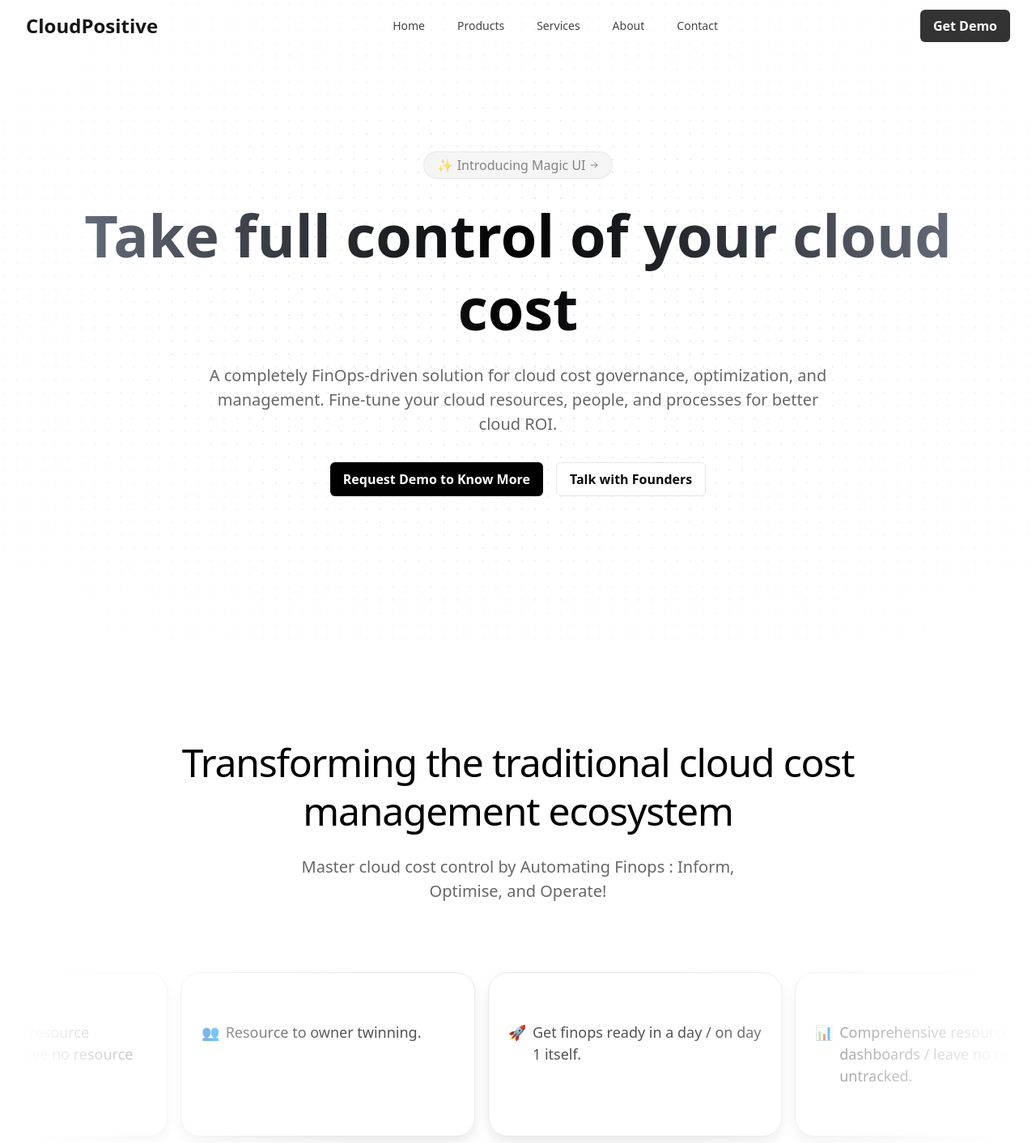
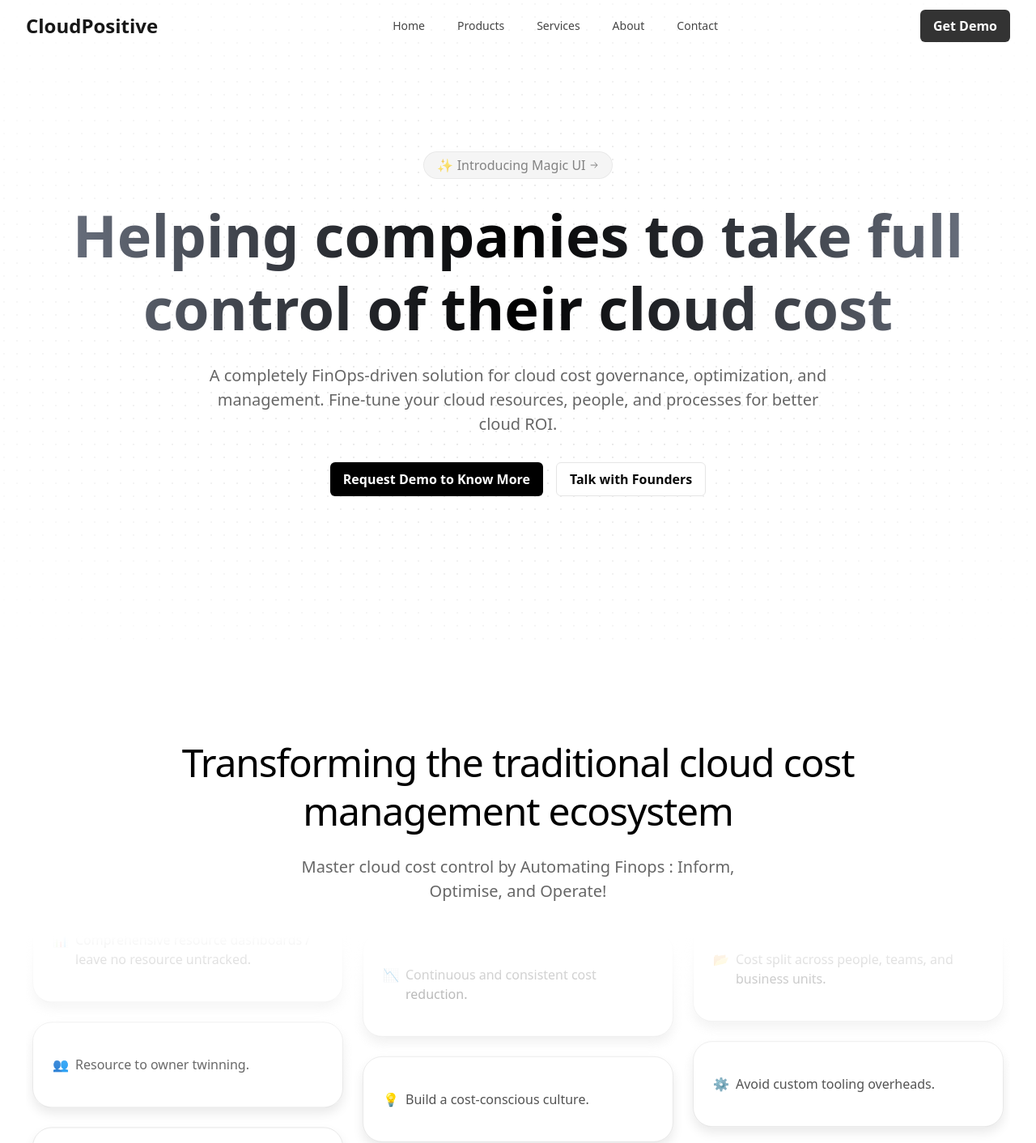
Before and after one commit to metadol/cp-2, a Next.js app: page / in a window 1280 px wide. Shown: the top 1412 px of the page at 81% size. Built offline with nearby package versions, Linux system fonts and the light colour scheme.

Commit message:
fixed transitions

```diff
--- a/app/globals.css
+++ b/app/globals.css
@@ -88,7 +88,7 @@
   }
 
   .card {
-    @apply  gap-2 flex px-6 py-[60px] border text-[#525252] border-[#222222]/10 rounded-3xl shadow-[0_7px_14px_#EAEAEA] max-w-sm w-full text-[18px];
+    @apply  gap-2 flex px-6 py-[40px] border text-[#525252] border-[#222222]/10 rounded-3xl shadow-[0_7px_14px_#EAEAEA] max-w-sm w-full text-[16px];
   }
 
   .hover-card {
--- a/app/page.tsx
+++ b/app/page.tsx
@@ -23,8 +23,8 @@ export default function Home() {
       <Pricing />
       <Faq />
       {/* <LampDemo/> */}
-      {/* <Cta /> */}
-      <CTASection/>
+      <Cta />
+      {/* <CTASection/> */}
       <Footer />
     </div>
   );
--- a/components/sections/Benefits.tsx
+++ b/components/sections/Benefits.tsx
@@ -29,8 +29,9 @@ const TestimonialsColumn = (props: {
     >
       {[...new Array(2)].fill(0).map((_, index) => (
         <React.Fragment key={index}>
-          {props.testimonials.map(({ text, imageSrc, name, username }: any) => (
+          {props.testimonials.map(({ text, icon }: any) => (
             <div className="card" key={text}>
+              <div>{icon}</div>
               <div>{text}</div>
             </div>
           ))}
@@ -47,7 +48,7 @@ const Benefits = () => {
         title="Transforming the traditional  cloud cost management ecosystem"
         description="Master cloud cost control by Automating Finops : Inform, Optimise, and Operate!"
       />
-      {/* <div className="mt-10 flex max-h-[738px] justify-center gap-6 overflow-hidden [mask-image:linear-gradient(to_bottom,transparent,black_25%,black_75%,transparent)]">
+      <div className="mt-10 flex max-h-[738px] justify-center gap-6 overflow-hidden [mask-image:linear-gradient(to_bottom,transparent,black_25%,black_75%,transparent)]">
         <TestimonialsColumn testimonials={firstColumn} duration={15} />
         <TestimonialsColumn
           testimonials={secondColumn}
@@ -59,9 +60,9 @@ const Benefits = () => {
           className="hidden lg:block"
           duration={17}
         />
-      </div> */}
+      </div>
 
-      <MarqueeDemo />
+      {/* <MarqueeDemo /> */}
     </section>
   );
 };
--- a/components/sections/CTA.tsx
+++ b/components/sections/CTA.tsx
@@ -4,14 +4,14 @@ import { motion } from "framer-motion";
 import { TypewriterEffect } from "../ui/typewriter-effect";
 import ActionButton from "../common/Button";
 
-// const Content = () => (
-//   <section className="section max-w-4xl">
-//     <TypewriterEffect words={words} />
-//     <div className="py-8 text-center">
-//       <ActionButton label="Get Started" />
-//     </div>
-//   </section>
-// );
+const Content = ({words}) => (
+  <section className="section max-w-4xl">
+    <TypewriterEffect words={words} />
+    <div className="py-8 text-center">
+      <ActionButton label="Get Started" />
+    </div>
+  </section>
+);
 
 const Content2 = () => (
   <section className="section rounded-lg bg-gradient-to-b from-neutral-100 to-transparent py-20 text-black">
@@ -71,8 +71,8 @@ const Cta = () => {
   ];
 
   return (
-    // <Content />
-    <Content2 />
+    <Content words={words} />
+    // <Content2 />
   );
 };
 
--- a/components/sections/Hero.tsx
+++ b/components/sections/Hero.tsx
@@ -48,7 +48,7 @@ const Hero = () => {
             }}
             className="animate-shimmer relative z-10 mx-auto mt-6 max-w-6xl bg-gradient-to-r from-gray-500 via-black to-gray-500 bg-clip-text text-2xl font-semibold leading-tight text-transparent md:text-4xl lg:text-7xl lg:leading-tight"
           >
-            {phrases[13]}
+            {phrases[12]}
           </motion.h2>
 
           <motion.p
```
